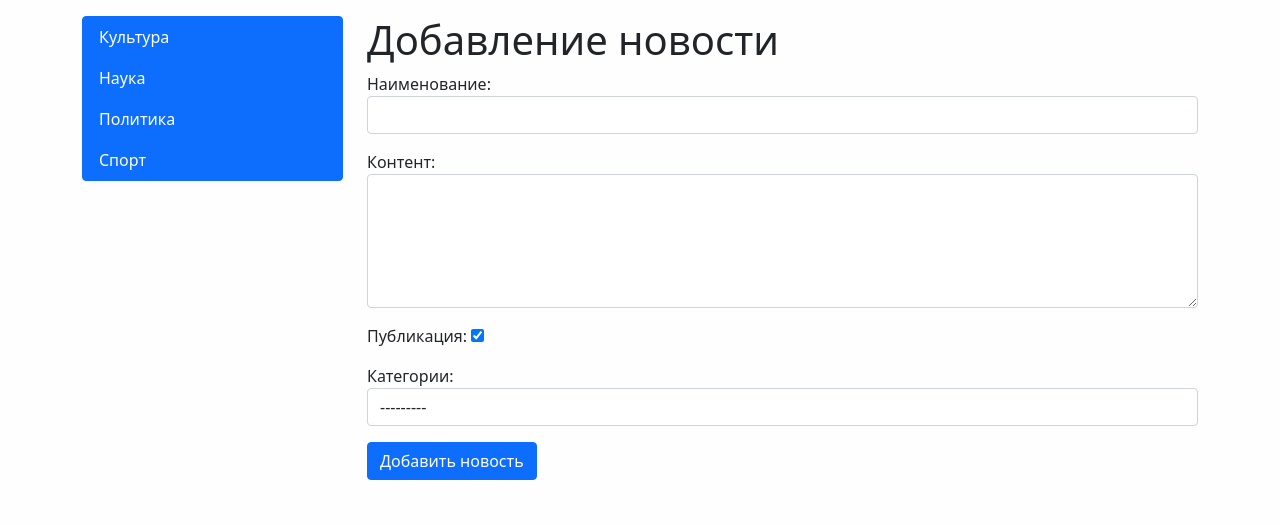
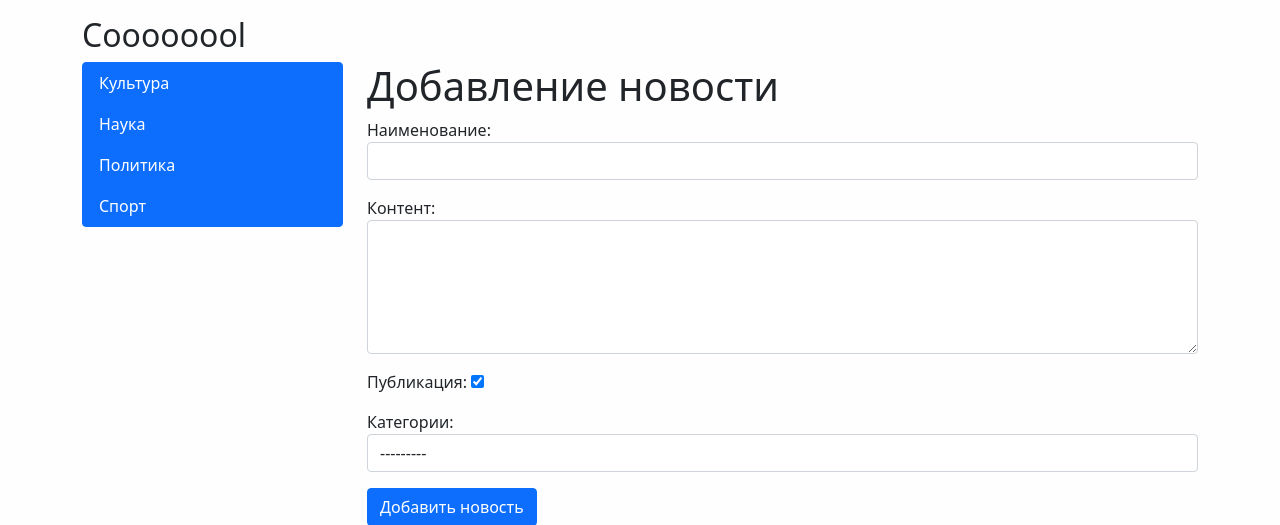
Before and after one commit to juodasvarnas/World, a Django app: page /news/add-news/ in a window 1280 px wide. Shown: the part 56-581 px from the top of the page. Run offline with Django 3.2, Linux system fonts and the light colour scheme; data comes from the database, SQL or seed files in the repository; some libraries are stand-ins or nearby versions.

Commit message:
Update base.html

```diff
--- a/Templates/base.html
+++ b/Templates/base.html
@@ -16,6 +16,7 @@
 {% include 'inc/_nav.html' %}
 
 <div class="container mt-3">
+    <h2>Coooooool</h2>
 
     <div class="row">
         <div class="col-md-3">
```
